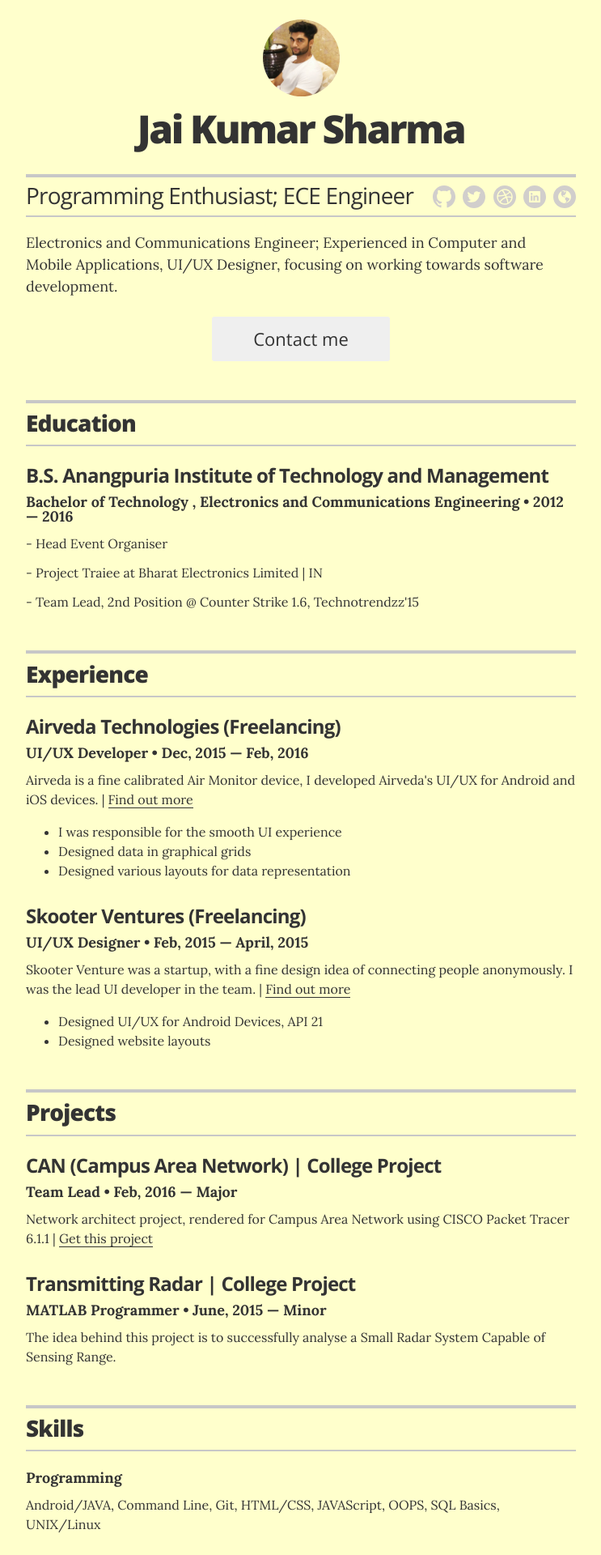
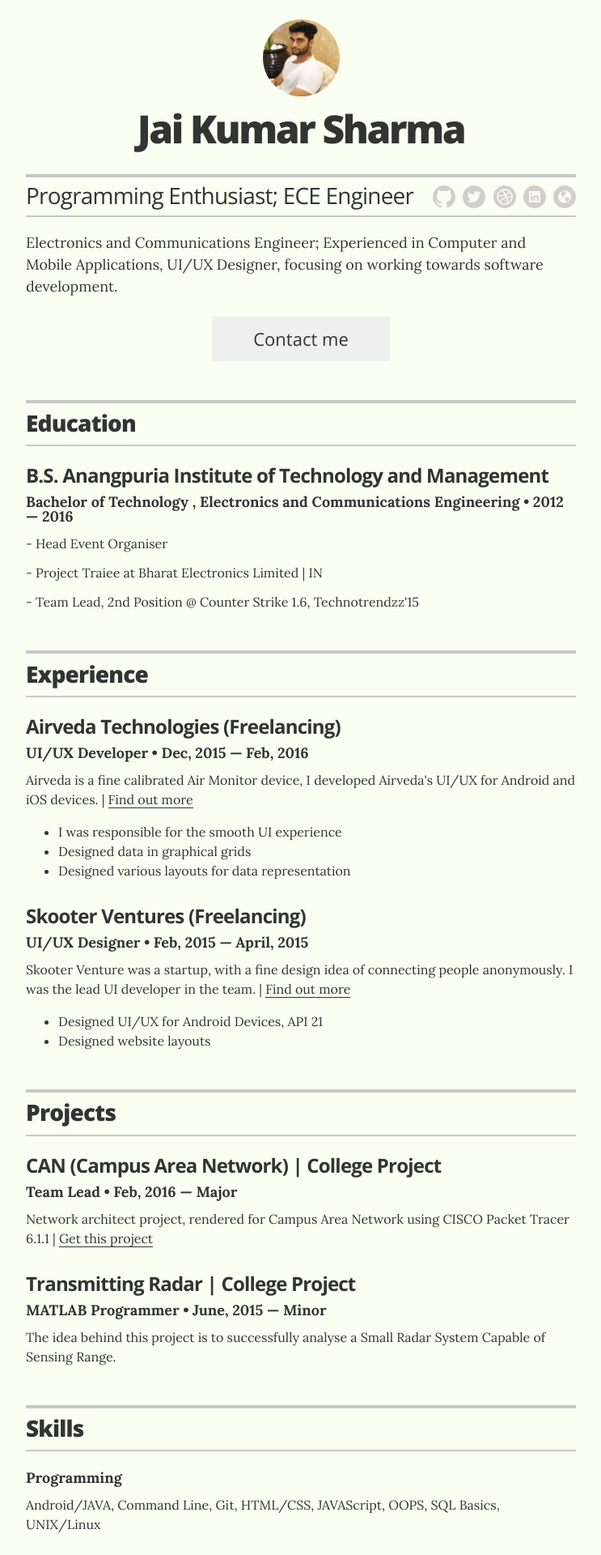
Before and after one commit to ja1sh/jaisharmafps.github.io, a Jekyll site: the page built from index.html, in a window 1280 px wide. Shown: the top 1920 px of the page at 81% size, without its empty margins (268-1011 px from the left). Built offline with Jekyll 4.4.1, drawn with Linux system fonts in a browser that asks for light colours; comment, search, counter and statistics services are not loaded.

Commit message:
theme update x2.9

```diff
--- a/_sass/_variables.scss
+++ b/_sass/_variables.scss
@@ -5,7 +5,7 @@ $container-width: 980px !default;
 $grid-gutter:     10px !default;
 
 // Colors
-$white:             #FFFFCC;
+$white:             #FAFFF2;
 $black:             #333;
 
 // Styles
```
